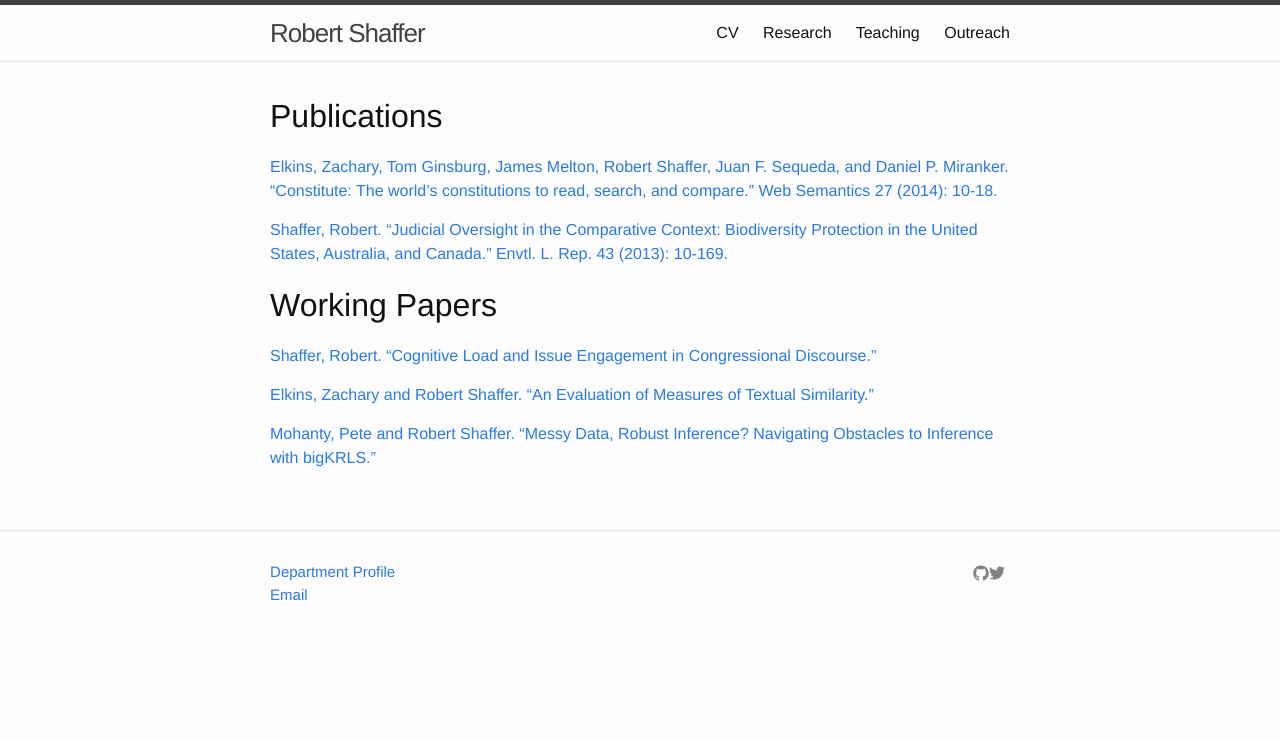
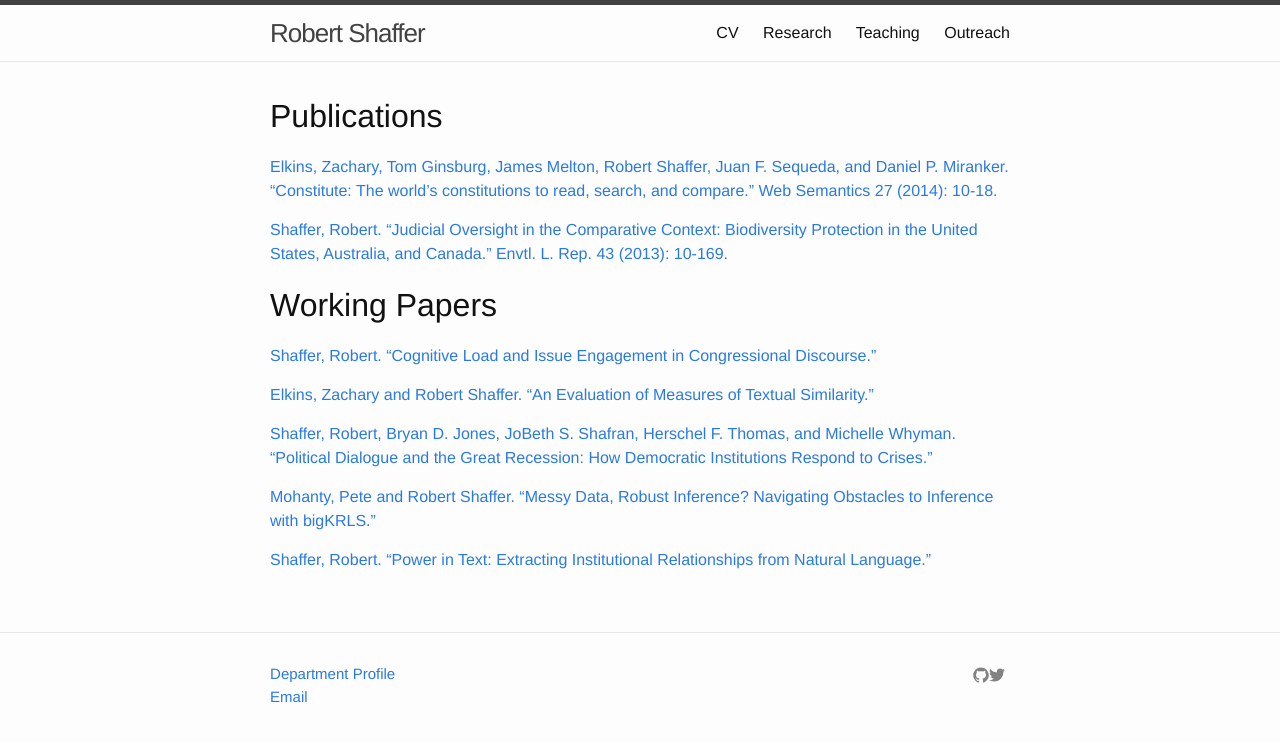
Before and after one commit to rbshaffer/rbshaffer.github.io, a Jekyll site: the page built from _pages/01_research.md, in a window 1280 px wide. Shown: the top 742 px of the page. Built offline with Jekyll 4.4.1, drawn with Linux system fonts in a browser that asks for light colours.

Commit message:
Adding research resources.

```diff
--- a/_pages/01_research.md
+++ b/_pages/01_research.md
@@ -14,4 +14,8 @@ permalink: /research/
 
 <a href="/_includes/evaluation-measures-textual.pdf" target="_blank">Elkins, Zachary and Robert Shaffer. "An Evaluation of Measures of Textual Similarity."</a>
 
+<a href="/_includes/attention-diversity-congress.pdf" target="_blank">Shaffer, Robert, Bryan D. Jones, JoBeth S. Shafran, Herschel F. Thomas, and Michelle Whyman. "Political Dialogue and the Great Recession: How Democratic Institutions Respond to Crises."</a>
+
 <a href="/_includes/mohanty_shaffer_bigkrls_paper.pdf" target="_blank">Mohanty, Pete and Robert Shaffer. "Messy Data, Robust Inference? Navigating Obstacles to Inference with bigKRLS."</a>
+
+<a href="/_includes/power-text-extracting.pdf" target="_blank">Shaffer, Robert. "Power in Text: Extracting Institutional Relationships from Natural Language."</a>
```
Also changed, not shown: 2 other files.
